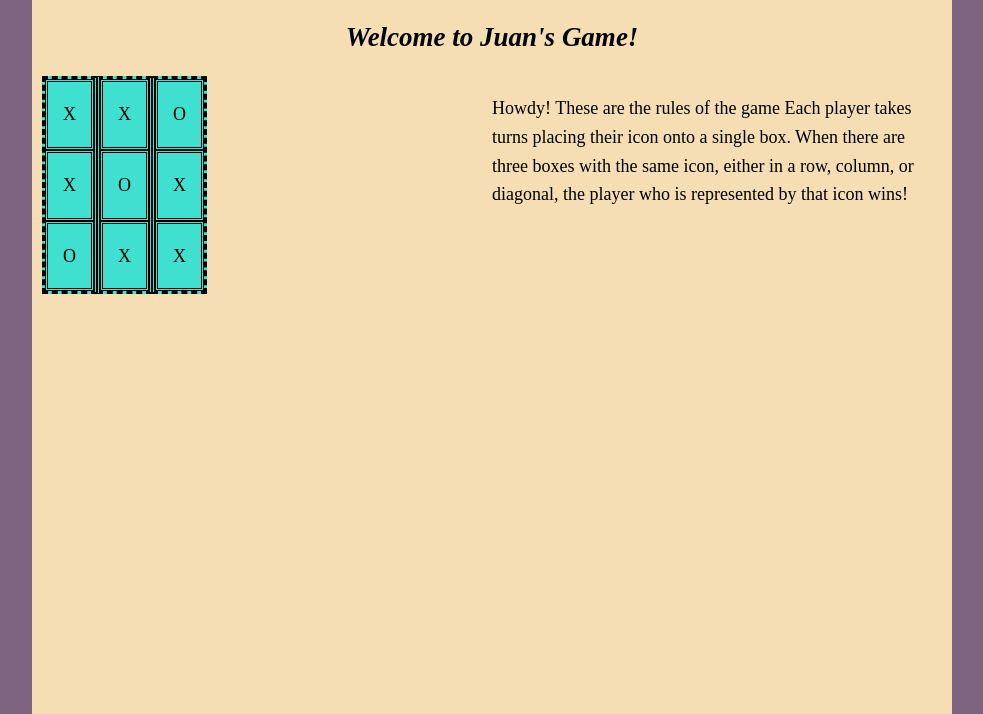
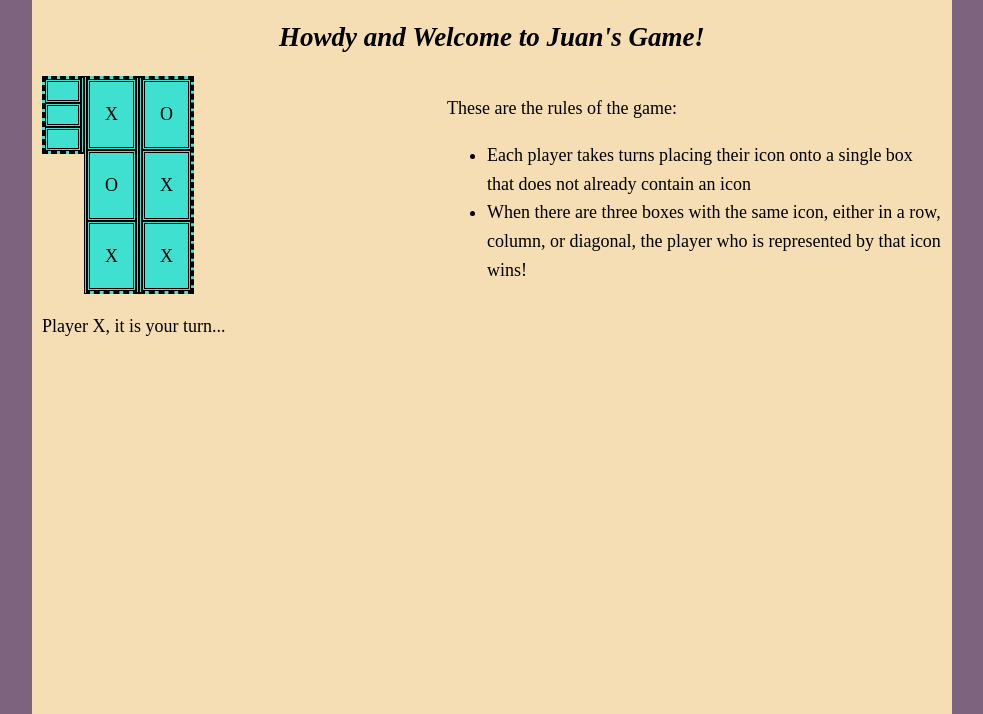
Before and after one commit to Juan-Duran-TP/tictactoe, a plain HTML site: page index.html in a window 1280 px wide. Shown: the part 86-800 px from the top of the page, without its empty margins (148-1131 px from the left). Drawn offline with Linux system fonts and the light colour scheme.

Commit message:
achieved board population via onclick operations. ongoing updates to TTT.js

```diff
--- a/TTT.js
+++ b/TTT.js
@@ -80,6 +80,26 @@ class Board extends Array{
 //*********************************************************************************************************************** */
 //*********************************************************************************************************************** */
 
+let turn = 1;
+let something = document.getElementById('1')
+for (let i = 0; i < 9; i++){
+    something = document.getElementById(i.toString());
+    something.style.cursor = 'pointer';
+    something.onclick = function() {
+        if (this.style.backgroundColor != 'red'){
+            this.style.backgroundColor = 'red';
+            if (turn%2 === 0){
+                this.innerHTML = "<p>O</p>"
+                document.getElementById('status').innerHTML = "<p>Player X, it is your turn</p>"
+            }
+            else{
+                this.innerHTML = "<p>X</p>"
+                document.getElementById('status').innerHTML = "<p>Player O, it is your turn</p>"
+            }
+            turn++;
+        }
+    };
+}
 
 const board = new Board();
 
--- a/index.html
+++ b/index.html
@@ -17,61 +17,77 @@
           Tic-Tac-Toe
         </h1>
         <h2>
-          <i>Welcome to Juan's Game!</i>
+          <i>Howdy and Welcome to Juan's Game!</i>
         </h2>
       </header>
     </div>
 
     <section class = "board">
       <div class = "columnL">
-        <div class = "cell">
-          <p>X</p>
+        <div id="0" class = "cell">
+          <p></p>
         </div>
-        <div class = "cellC">
-          <p>X</p>
+        <div id="3" class = "cellC">
+          <p></p>
         </div>
-        <div class = "cell">
-          <p>O</p>
+        <div id="6" class = "cell">
+          <p></p>
         </div>
       </div>
       <div class = "columnC">
-        <div class = "cell">
+        <div id="1" class = "cell">
           <p>X</p>
         </div>
-        <div class = "cellC">
+        <div id="4" class = "cellC">
           <p>O</p>
         </div>
-        <div class = "cell">
+        <div id="7" class = "cell">
           <p>X</p>
         </div>
       </div>
       <div class = "columnR">
-        <div class = "cell">
+        <div id="2" class = "cell">
           <p>O</p>
         </div>
-        <div class = "cellC">
+        <div id="5" class = "cellC">
           <p>X</p>
         </div>
-        <div class = "cell">
+        <div id="8" class = "cell">
           <p>X</p>
         </div>
       </div>
 
       <div class= "rules">
         <p>
-          Howdy! These are the rules of the game
-          Each player takes turns placing their icon
-          onto a single box.
-          When there are three boxes with the same icon,
-          either in a row, column, or diagonal, the player
-          who is represented by that icon wins!
+          These are the rules of the game:
+          <ul style="list-style-type:disc;">
+            <li>Each player takes turns placing their icon
+                onto a single box that does not already contain an icon</li>
+            <li>When there are three boxes with the same icon,
+                either in a row, column, or diagonal, the player
+                who is represented by that icon wins!</li>
+          </ul>
         </p>
       </div>
 
+
     </section>
+
+    <div id = "status">
+        <p>
+          Player X, it is your turn...
+        </p>
+    </div>
+
+
 
 
 
 
   </body>
+  <script src="TTT.js">
+
+  </script>
+
+
 </html>
--- a/style.css
+++ b/style.css
@@ -57,10 +57,15 @@ section.board{
         box-shadow: inset 0 0 0 3px #3a7999;;
 }
 .rules{
-    max-width: 50%;
+    max-width: 55%;
     float: right;
     text-align: left;
 }
 header{
     text-align: center;
 }
+
+#status{
+    padding-top: 218px;
+    max-width: 45%;
+}
```
